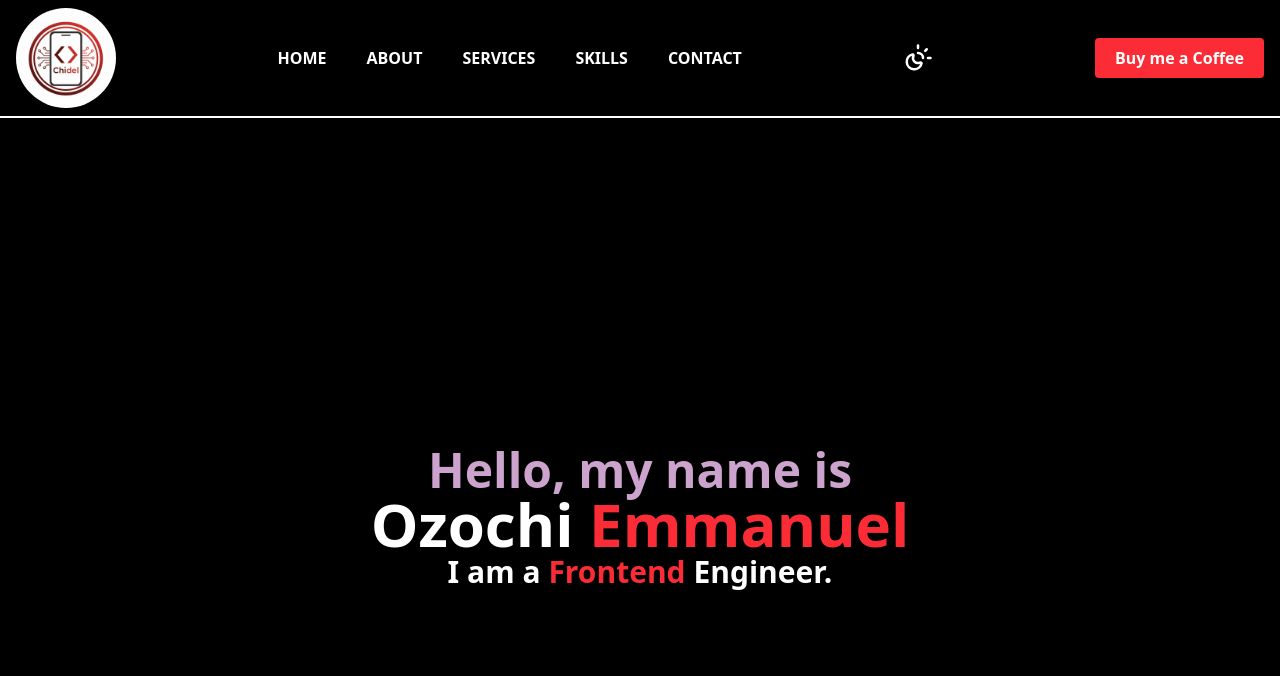
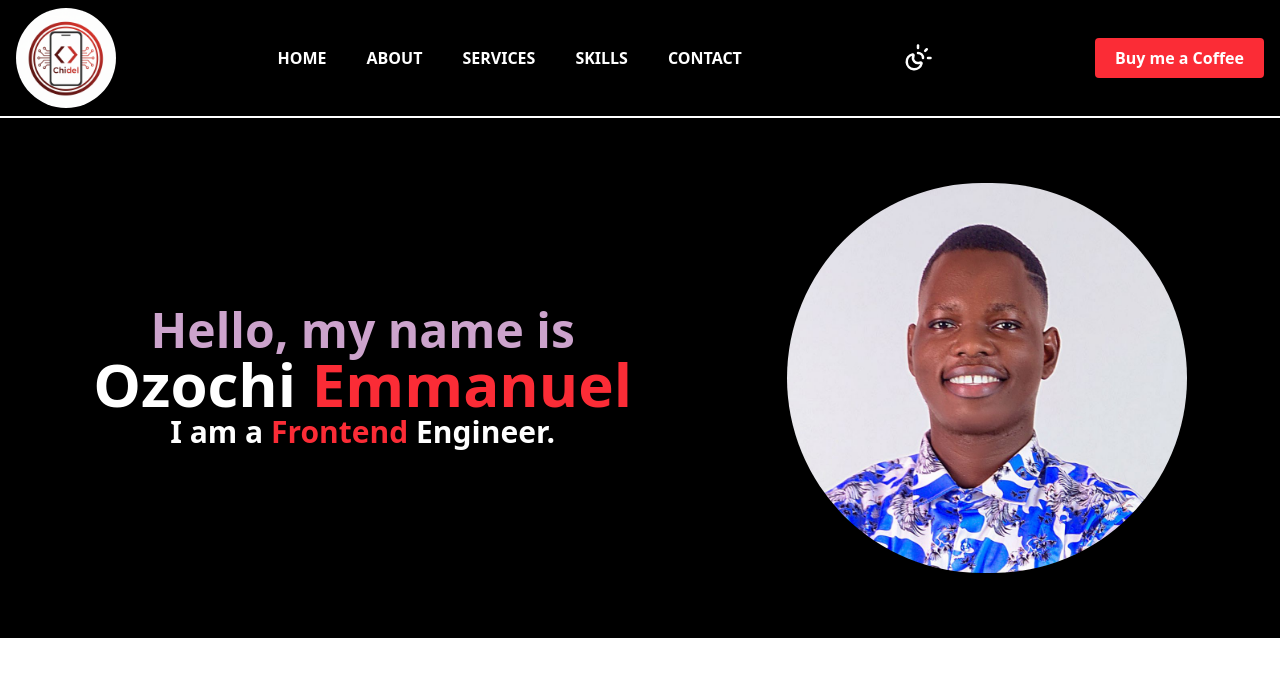
Before and after one commit to Chidelemmanuel/Ozochi-Emmanuel, a Next.js app: page /Portfolio in a window 1280 px wide. Shown: the top 676 px of the page. Built offline with nearby package versions, Linux system fonts and the light colour scheme.

Commit message:
hero section built successfully

```diff
--- a/Components/Hero.tsx
+++ b/Components/Hero.tsx
@@ -3,16 +3,15 @@ import Passport from "@/public/passport.jpg";
 
 export default function Hero() {
     return (
-        <div className="flex flex-col items-center justify-center text-center h-screen bg-[#000000] text-white px-4  2xl:w-[60%] mx-auto">
-            <div className="">
-                <h4 className="lg:text-5xl text-[#fcfc] font-bold"> Hello, my name is</h4>
-                <h1 className="lg:text-6xl font-extrabold">Ozochi <span className="text-red-500">Emmanuel</span></h1>
-                <h3 className="lg:text-3xl font-bold">I am a <span className="text-red-500"> Frontend</span> Engineer.</h3>
-
+        <div className="flex flex-col items-center justify-center text-center h-130 bg-[#000000] text-white px-4  lg:flex-row lg:justify-around 2xl:w-[60%] mx-auto">
+            <div className="flex flex-col items-center my-15">
+                <h4 className="text-2xl lg:text-5xl text-[#fcfc] font-bold"> Hello, my name is</h4>
+                <h1 className="text-3xl lg:text-6xl font-extrabold">Ozochi <span className="text-red-500">Emmanuel</span></h1>
+                <h3 className="text-2xl lg:text-3xl font-bold">I am a <span className="text-red-500"> Frontend</span> Engineer.</h3>
             </div>
 
-            <span className="hidden lg: 2xl:">
-                <Image src={Passport} alt="Passport" />
+            <span className="flex flex-col">
+                <Image src={Passport} alt="Passport" className="rounded-full w-[300px] lg:w-[400px]" />
             </span>
 
             {/* <button className="bg-blue-500 hover:bg-blue-700 text-white font-bold py-2 px-4 rounded">
```
